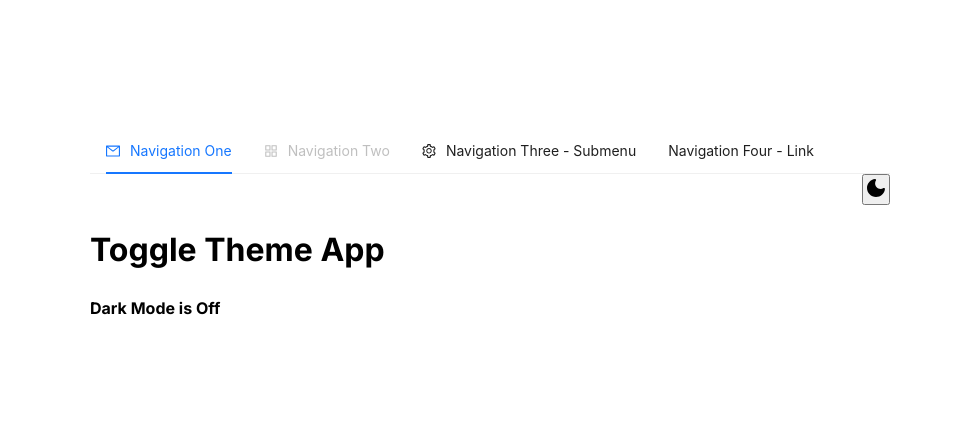
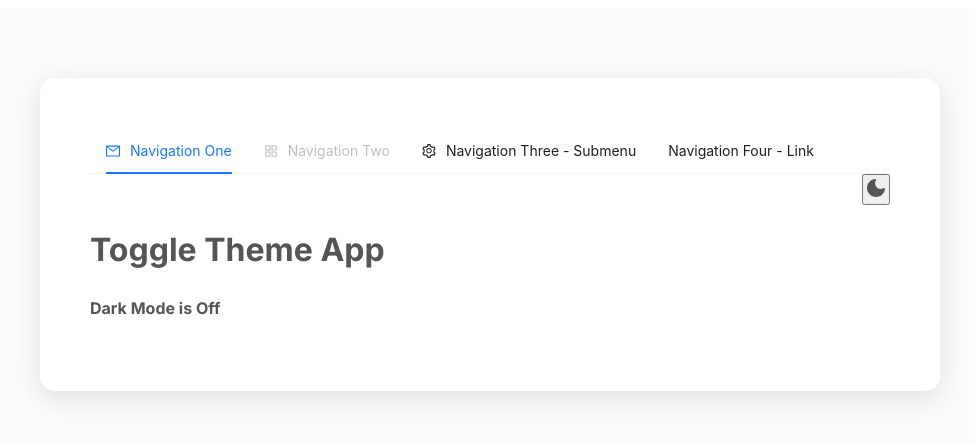
Before and after one commit to OpenSourceDirectory/ProjectSourceIt, a Next.js app in the folder frontend-react/: page / in a window 1280 px wide. Shown: the top 444 px of the page, without its empty margins (178-1153 px from the left). Built offline with nearby package versions, Linux system fonts and the light colour scheme.

Commit message:
We have a dark/light mode function

```diff
--- a/frontend-react/src/app/components/ToggleButton.tsx
+++ b/frontend-react/src/app/components/ToggleButton.tsx
@@ -1,16 +1,10 @@
-import { useContext } from 'react';
-import { ThemeContext } from '../contexts/theme';
 import './ToggleButton.css';
 
-const ToggleBtn = () => {
-  const [{ themeName, toggleTheme }] = useContext(ThemeContext);
-  console.log('themeName', themeName);
-  console.log('toggleTheme', toggleTheme);
+const ToggleBtn = ({ themeName, toggleTheme }:
+	{ themeName: string, toggleTheme: () => void }
+) => {
 	return (
-    <button type="button" onClick={() => {
-        console.log('clicked toggle theme');
-        toggleTheme;
-    }} className="btn btn--icon" aria-label="toggle theme">
+		<button type="button" onClick={toggleTheme} className="btn btn--icon" aria-label="toggle theme">
 			{themeName === 'dark' ? (
 				<svg
 					xmlns="http://www.w3.org/2000/svg"
--- a/frontend-react/src/app/page.tsx
+++ b/frontend-react/src/app/page.tsx
@@ -1,24 +1,27 @@
 'use client'
 
 import Navigation from "./Navigation";
-import { useContext } from 'react';
-import { ThemeContext } from './contexts/theme';
+import { createContext, useState } from 'react';
 import './App.css';
 import ToggleBtn from './components/ToggleButton';
 
+const ThemeContext = createContext('light');
+
 export default function App() {
-	const [{ themeName }] = useContext(ThemeContext);
-	console.log('themeName in App', themeName);
+	const [theme, setTheme] = useState('light');
+
 	return (
-		<div className={`${themeName} app`}>
-			<div className="card">
-				<Navigation />
-				<div style={{ display: 'flex', flexDirection: 'row-reverse' }}>
-					<ToggleBtn />
+		<ThemeContext.Provider value={theme}>
+			<div className={`${theme} app`}>
+				<div className="card">
+					<Navigation />
+					<div style={{ display: 'flex', flexDirection: 'row-reverse' }}>
+						<ToggleBtn themeName={theme} toggleTheme={() => setTheme(theme === 'light' ? 'dark' : 'light')} />
+					</div>
+					<h1>Toggle Theme App</h1>
+					<h4>Dark Mode is {theme === 'dark' ? 'On' : 'Off'}</h4>
 				</div>
-				<h1>Toggle Theme App</h1>
-				<h4>Dark Mode is {themeName === 'dark' ? 'On' : 'Off'}</h4>
 			</div>
-    	</div>
+		</ThemeContext.Provider>
 	);
 }
```
Lines whose indentation alone changed are shown as unchanged.
